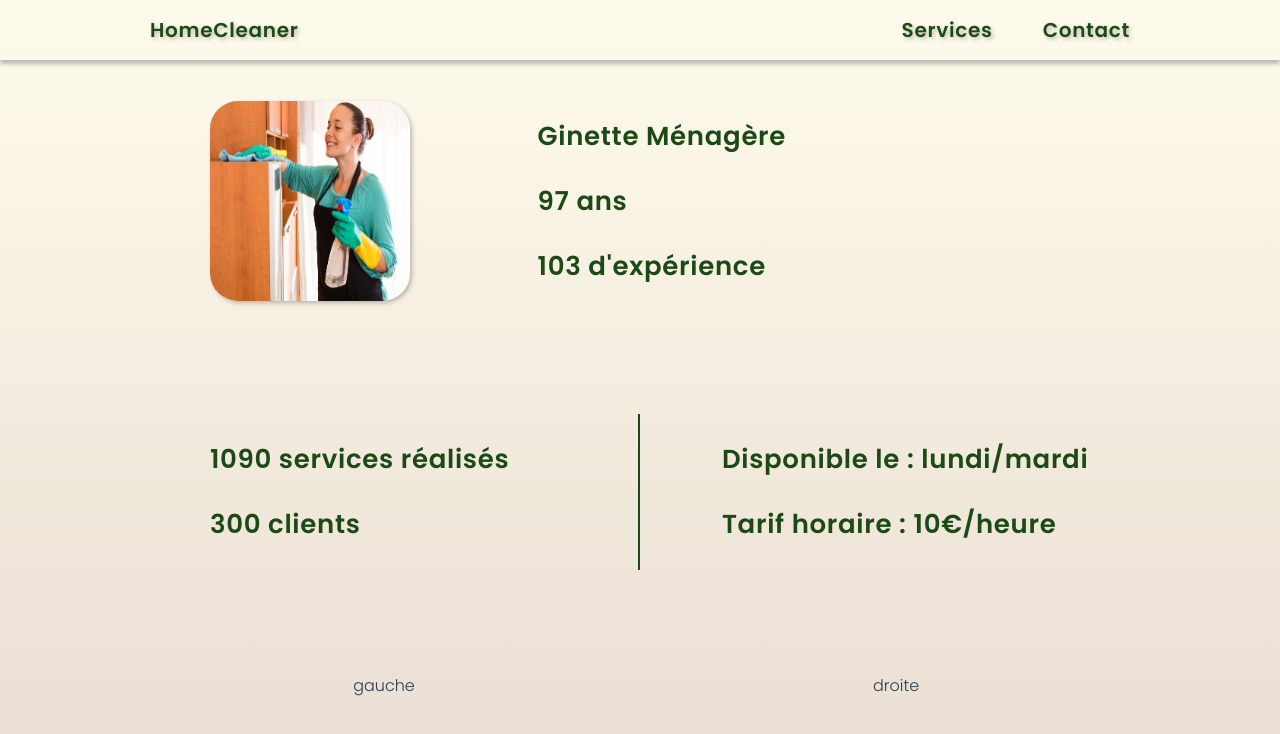
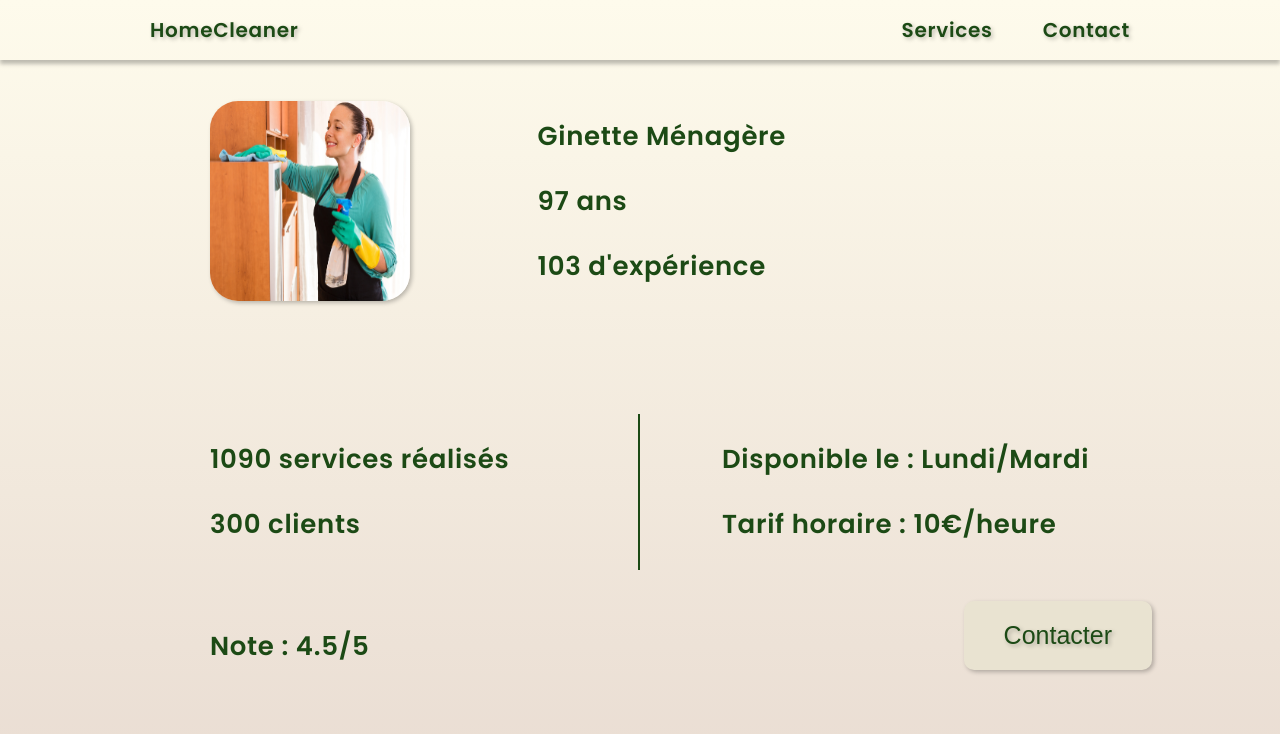
Before and after one commit to AdrienCalmesnil/10-2021-Home-Cleaner, a Vue app: page /contact in a window 1280 px wide. Shown: the top 734 px of the page. Built offline with nearby package versions, Linux system fonts and the light colour scheme.

Commit message:
index & cursor handling || contact page done

```diff
--- a/src/views/Contact.vue
+++ b/src/views/Contact.vue
@@ -27,8 +27,14 @@
           </div>
         </div>
         <footer>
-          <div class="footer_left">gauche</div>
-          <div class="footer_right">droite</div>
+          <div class="footer_left">
+            <p class="note">Note : 4.5/5</p>
+          </div>
+          <div class="footer_right">
+            <div class="contact_button">
+              <button @click="goToContact()">Contacter</button>
+            </div>
+          </div>
         </footer>
       </div>
     </div>
@@ -64,15 +70,23 @@ export default {
       },
       services: {
         Ginette: 1090,
+        Bernard: 158,
+        Jean: 3156,
       },
       clients: {
         Ginette: 300,
+        Bernard: 88,
+        Jean: 920,
       },
       dispo: {
-        Ginette: "lundi/mardi",
+        Ginette: "Lundi/Mardi",
+        Bernard: "Samedi",
+        Jean: "Jeudi/Vendredi/Dimanche",
       },
       tarif: {
         Ginette: 10,
+        Bernard: 50,
+        Jean: 20,
       },
     };
   },
@@ -143,14 +157,43 @@ p {
 .services,
 .clients,
 .dispo,
-.tarif {
+.tarif,
+.note {
   display: flex;
   justify-content: flex-start;
 }
 
 footer {
-  margin-top: 10%;
+  margin-top: 3%;
   display: grid;
   grid-template-columns: 50% 50%;
 }
+
+.footer_left {
+  padding-left: 16%;
+}
+
+.contact_button {
+  display: flex;
+  justify-content: flex-end;
+}
+
+.contact_button button {
+  cursor: pointer;
+  padding: 20px 40px;
+  background: #e9e3d1;
+  border: none;
+  border-radius: 10px;
+  font-style: normal;
+  font-weight: normal;
+  font-size: 25px;
+  color: #1c4a15;
+  box-shadow: 2px 2px 4px rgba(0, 0, 0, 0.25);
+  text-shadow: 2px 2px 4px rgba(0, 0, 0, 0.25);
+  transition: all 0.3s ease;
+}
+
+.contact_button button:hover {
+  transform: scale(1.03);
+}
 </style>
--- a/src/views/Login.vue
+++ b/src/views/Login.vue
@@ -208,13 +208,11 @@ input {
   color: #1c4a15;
   box-shadow: 2px 2px 4px rgba(0, 0, 0, 0.25);
   text-shadow: 2px 2px 4px rgba(0, 0, 0, 0.25);
-}
-
-.but_login {
+  cursor: pointer;
   transition: all 0.3s ease;
 }
 
-.but_login:hover {
+#but_login:hover {
   transform: scale(1.03);
 }
 </style>
--- a/src/views/Services.vue
+++ b/src/views/Services.vue
@@ -58,7 +58,7 @@ export default {
   data() {
     return {
       date: {
-        Ginette: "lundi/mardi",
+        Ginette: "Lundi/Mardi",
         Bernard: "Samedi",
         Jean: "Jeudi/Vendredi/Dimanche",
       },
@@ -119,7 +119,6 @@ img {
   font-size: 20px;
   letter-spacing: 0.7px;
   color: #1c4a15;
-  cursor: pointer;
 }
 
 .contact {
@@ -136,7 +135,6 @@ img {
   font-size: 20px;
   letter-spacing: 0.7px;
   color: #1c4a15;
-  cursor: pointer;
 }
 
 .contact_button {
@@ -145,6 +143,7 @@ img {
 }
 
 .contact_button button {
+  cursor: pointer;
   padding: 20px 40px;
   background: #e9e3d1;
   border: none;
```
